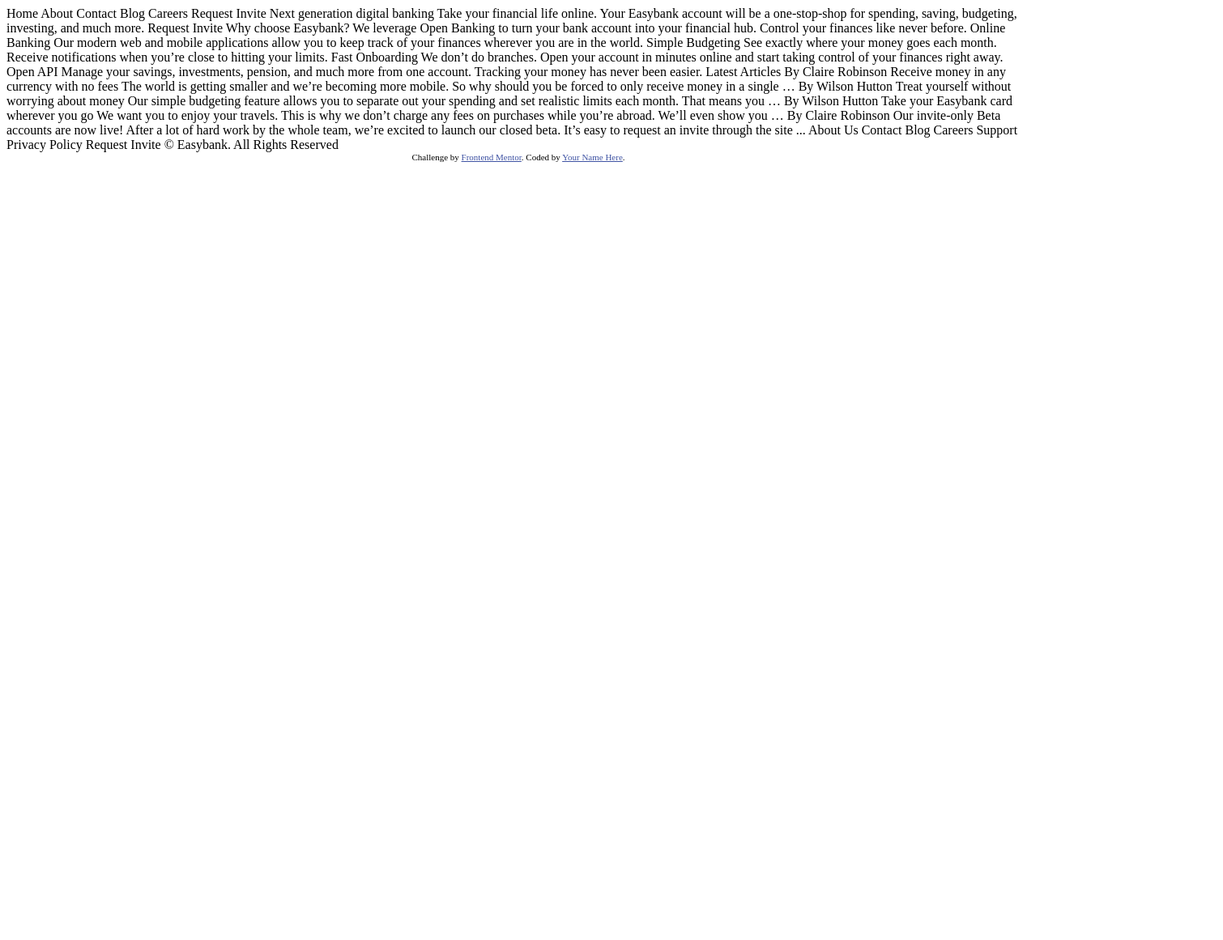
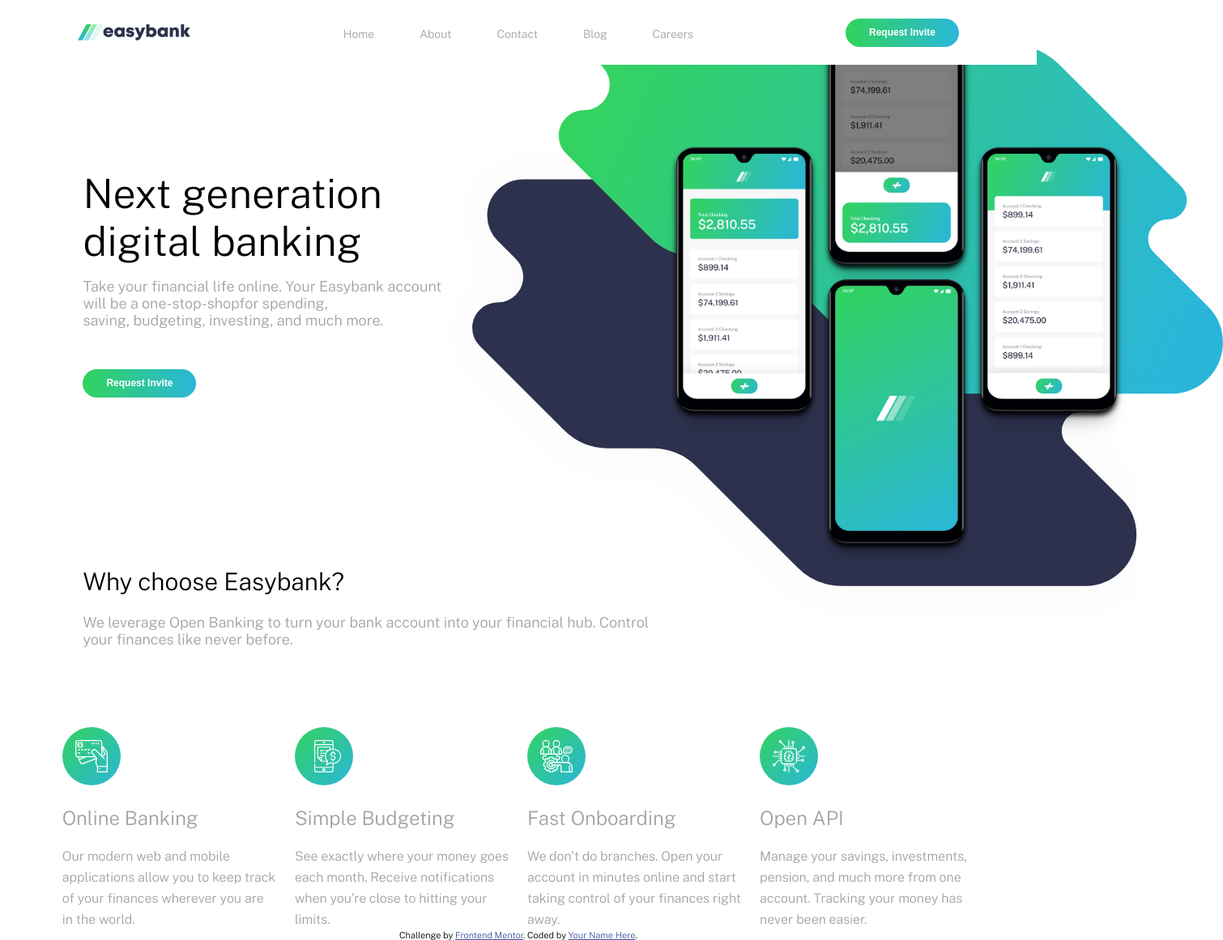
Before and after one commit to SushilSubedi/easy-bank-landing-page, a plain HTML site: page index.html in a window 1280 px wide. Shown: the whole page at 81% size, 1510 px wide, since content can reach past the window. Before the commit the page ends 800 px from the top, so only its background shows below. Drawn offline with nearby package versions, Linux system fonts and the light colour scheme.

Commit message:
design phase 1

```diff
--- a/index.html
+++ b/index.html
@@ -5,6 +5,8 @@
   <meta name="viewport" content="width=device-width, initial-scale=1.0"> <!-- displays site properly based on user's device -->
 
   <link rel="icon" type="image/png" sizes="32x32" href="./images/favicon-32x32.png">
+  <link rel="stylesheet" href="./style.css"/>
+  <link href="https://fonts.googleapis.com/css2?family=Public+Sans:wght@300&display=swap" rel="stylesheet">
 
   <title>Frontend Mentor | Easybank landing page</title>
 
@@ -16,47 +18,118 @@
 </head>
 <body>
 
-  Home
-  About
-  Contact
-  Blog
-  Careers
+  <header>
+    <div class="container">
+      <div class="logo-container">
+        <img src="./images/logo.svg" alt="logo"/>
+      </div>
+      <nav>
+          <ul class="nav-links">
+            <li class="nav-link"><a href="#f">Home</a></li>
+            <li class="nav-link"><a href="#f">About</a></li>
+            <li class="nav-link"><a href="#f">Contact</a></li>
+            <li class="nav-link"><a href="#f">Blog</a></li>
+            <li class="nav-link"><a href="#f">Careers</a></li>
+          </ul>
+      </nav>
+      <div class="buttonDiv">
+        <button class="button">Request Invite</button>
+      </div>
+    </div>
+  </header>
 
-  Request Invite
+
+  <main>
+
+    <section class="presentation">
+      <div class="introduction">
+        <div class="intro-text">
+          <h1>Next generation<br/> digital banking</h1>
+          <p>
+            Take your financial life online. Your Easybank account <br/>
+             will be a one-stop-shopfor spending,<br>
+              saving, budgeting, investing, and much more.
+          </p>
+        </div>
+        <div class="inviteButton">
+          <button class="button">Request Invite</button>
+        </div>
+      </div>
+      <div class="cover">
+        <img src ="./images/image-mockups.png" alt="cover pic"/>
+      </div>
+    </section>
+
+    <div class="backgroundDiv">
+      <img class="background" src="./images/bg-intro-desktop.svg" alt="background image"/>
+    </div>
+
+    <section class="information">
+        <h2> Why choose Easybank?</h4>
+        <p> We leverage Open Banking to turn your bank account into your financial hub. Control<br/>
+          your finances like never before.</p>
+    </section>
+    <!-- card display  -->
+    <section class="cardlist">
+      <div class="card">
+        <div class="img">
+          <img src="./images/icon-online.svg" alt="">
+        </div>
+        <p class="cardheader">
+          Online Banking
+        </p>
+        <p class="body">
+          Our modern web and mobile applications allow you to keep track of your finances
+          wherever you are in the world.
+        </p>
+      </div>
+
+        <div class="card">
+          <div class="img">
+            <img src="./images/icon-budgeting.svg" alt="budgeting"/>
+          </div>
+          <p class="cardheader">
+            Simple Budgeting
+          </p>
+          <p class="body">
+            See exactly where your money goes each month. Receive notifications when you’re
+            close to hitting your limits.
+          </p>
+        </div>
+
+        <div class="card">
+          <div class="img">
+            <img src="./images/icon-onboarding.svg" alt="Onboarding">
+          </div>
+          <p class="cardheader">
+            Fast Onboarding
+          </p>
+          <p class="body">
+            We don’t do branches. Open your account in minutes online and start taking control
+            of your finances right away.
+          </p>
+        </div>
+
+        <div class="card">
+          <div class="img">
+            <img src="./images/icon-api.svg" alt="">
+          </div>
+          <p class="cardheader">
+            Open API
+          </p>
+          <p class="body">
+            Manage your savings, investments, pension, and much more from one account. Tracking
+            your money has never been easier.
+          </p>
+        </div>
+    </section>
+
+  </main>
 
 
 
-  Next generation digital banking
 
-  Take your financial life online. Your Easybank account will be a one-stop-shop
-  for spending, saving, budgeting, investing, and much more.
-
-  Request Invite
-
-
-
-  Why choose Easybank?
-
-  We leverage Open Banking to turn your bank account into your financial hub. Control
-  your finances like never before.
-
-  Online Banking
-  Our modern web and mobile applications allow you to keep track of your finances
-  wherever you are in the world.
-
-  Simple Budgeting
-  See exactly where your money goes each month. Receive notifications when you’re
-  close to hitting your limits.
-
-  Fast Onboarding
-  We don’t do branches. Open your account in minutes online and start taking control
-  of your finances right away.
-
-  Open API
-  Manage your savings, investments, pension, and much more from one account. Tracking
-  your money has never been easier.
-
-
+<!--
 
   Latest Articles
 
@@ -91,7 +164,7 @@
 
   Request Invite
 
-  © Easybank. All Rights Reserved
+  © Easybank. All Rights Reserved -->
 
   <div class="attribution">
     Challenge by <a href="https://www.frontendmentor.io?ref=challenge" target="_blank">Frontend Mentor</a>.
--- /dev/null
+++ b/style.css
@@ -0,0 +1,163 @@
+* {
+    margin: 0;
+    padding: 0;
+}
+
+body {
+    font-family: 'Public Sans', sans-serif;
+    Font-size: 18px;
+    overflow-x: hidden;
+}
+
+header {
+    display: flex;
+    width: 100%;
+    height: 10vh;
+    position: fixed;
+    right: 0;
+    left: 0;
+    z-index: 999;
+    background-color: white;
+}
+
+.container {
+    display: flex;
+    width: 85%;
+    margin: auto;
+    align-items: center;
+}
+
+.logo-container,
+.nav-links,
+.buttonDiv {
+    display: flex;
+}
+.logo-container {
+    flex: 1;
+}
+.logo {
+    font-weight: 400;
+    margin: 5px;
+}
+
+ nav {
+    flex: 2;
+}
+
+.nav-links {
+    justify-content: space-evenly;
+    list-style: none;
+}
+
+.nav-link a{
+    color:  hsl(195, 2%, 63%);
+    text-decoration: none;
+    font-size: 14px;
+}
+
+.buttonDiv {
+    flex: 1;
+    justify-content:flex-end ;
+}
+
+ .button {
+    width: 140px;
+    height: 35px;
+    border-radius: 18px;
+    background:linear-gradient(to right,hsl(136, 65%, 51%),hsl(192, 70%, 51%));
+    border: white;
+    font-weight: 700;
+    font-size: 12px;
+    color:hsl(0, 0%, 100%);
+    cursor: pointer;
+}
+.presentation {
+    display: flex;
+    width: 84%;
+    margin: auto;
+    min-height: 80vh;
+    align-items: center;
+}
+.introduction {
+    flex: 1;
+}
+.intro-text h1 {
+    font-size: 50px;
+    font-weight: 400;
+}
+.intro-text p {
+    color:  hsl(195, 2%, 63%);
+    margin-top: 3%;
+}
+.inviteButton {
+    padding: 50px 0px 0px 0px;
+}
+.cover {
+    flex: 1;
+    display: flex;
+    justify-content: center;
+    position: relative;
+    height: 700px;
+    max-width: 680px;
+    top: -4%;
+    right: -20%;
+}
+.cover img {
+    height: 100%;
+    filter: drop-shadow(0 5px 3px black);
+}
+
+.backgroundDiv {
+    background-position: left 90%;
+}
+
+.background  {
+    position: absolute;
+    top: -2%;
+    right: -18%;
+    z-index: -1;
+    height: 100%;
+}
+
+.information {
+    width:84%;
+    margin: auto;
+    min-height: 20vh;
+    align-items: center;
+}
+.information h2 {
+    font-size: 30px;
+    font-weight: 400;
+}
+
+.information p {
+    color:  hsl(195, 2%, 63%);
+    margin-top: 2%;
+}
+
+.cardlist {
+    display: grid;
+    grid-template-columns: 1fr 1fr 1fr 1fr;
+    grid-gap: 22px;
+    width: 88%;
+    padding: 3% 1% 0 1%;
+    margin: auto;
+}
+
+.cart img {
+    width: 70px;
+    height: 70px;
+}
+
+.cardheader {
+    font-size: 24px;
+    margin: 8% 0;
+    line-height: 28px;
+    color:  hsl(195, 2%, 63%);
+}
+
+.body {
+    font-size: 16px;
+    line-height: 26px;
+    color:  hsl(195, 2%, 63%);
+}
```
